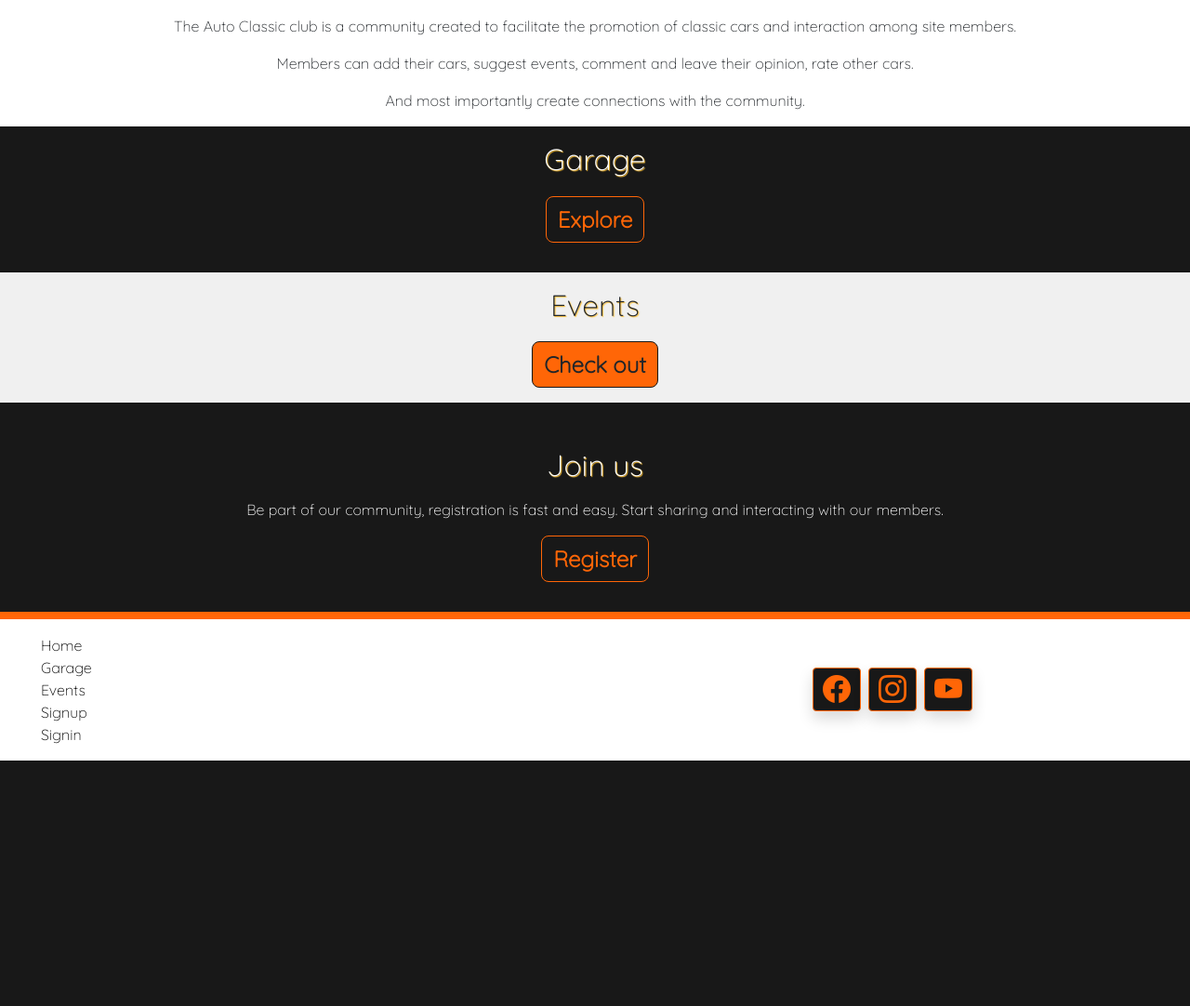
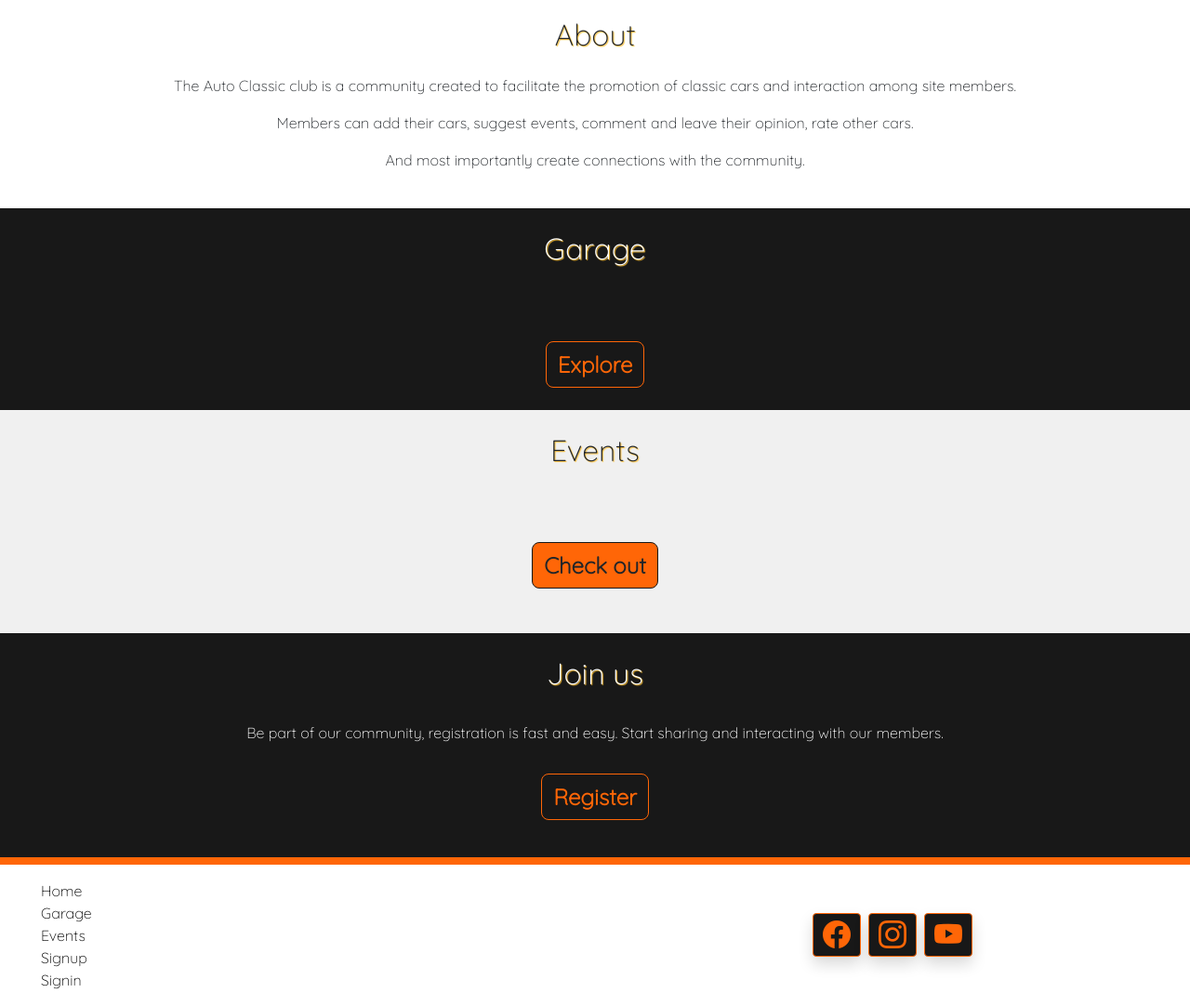
Before and after one commit to guisgrande/fourth-project-ci, a Django app: page / in a window 1280 px wide. Shown: the part 409-1491 px from the top of the page at 93% size. Before the commit the page ends 1227 px from the top, so only its background shows below. Run offline with Django 3.2, Linux system fonts and the light colour scheme; data that the repository does not hold is empty; some libraries are stand-ins or nearby versions.

Commit message:
Edit bootstrap classes for index page

```diff
--- a/templates/index.html
+++ b/templates/index.html
@@ -8,12 +8,12 @@
         <div class="px-4 text-center">
             <div class="col-12 px-4 py-5 d-flex align-items-center justify-content-around">
                 <div class="glass-bck">
-                    <h1 class="m-1 txt-white txt-shadow-y">Auto Classic Club</h1>
+                    <h1 class="m-3 txt-white txt-shadow-y">Auto Classic Club</h1>
                 </div>
             </div>
             <div class="col-12 px-4 py-5 d-flex align-items-center justify-content-around">
                 <div class="glass-bck">
-                    <p class="m-1 txt-white txt-shadow-y">Made for all car lovers, with the most incredible machines in history. Accelerate on this journey.</p>
+                    <p class="m-3 txt-white txt-shadow-y">Made for all car lovers, with the most incredible machines in history. Accelerate on this journey.</p>
                 </div>
             </div>
         </div>
@@ -21,30 +21,28 @@
 </header>
 
 <!-- About section -->
-<div class="container-fluid">
-    <div class="px-4 m-3 text-center">
-        <h2 class="txt-shadow-y">About</h2>
+<div class="container pb-4">
+    <div class="m-3 text-center">
+        <h2 class="txt-shadow-y m-4">About</h2>
     </div>
-    <div class="px-4 m-2 text-center">
+    <div class="m-2 text-center">
         <p>The Auto Classic club is a community created to facilitate the promotion of classic cars and interaction among site members.</p>
-    </div>
-    <div class="px-4 m-1 text-center">
         <p>Members can add their cars, suggest events, comment and leave their opinion, rate other cars.</p>
         <p>And most importantly create connections with the community.</p>
     </div>
 </div>
 
 <!-- Garage cars section -->
-<div class="bck-grd-black">
-    <div class="col-12 mt-3 left">
-        <div class="px-4 m-3 text-center">
-            <h2 class="txt-shadow-y txt-white pt-3">Garage</h2>
+<div class="container-fluid bck-grd-black">
+    <div class="col">
+        <div class="text-center">
+            <h2 class="txt-shadow-y txt-white p-4">Garage</h2>
         </div>
         <div class="row">
         {% for car in car_list %}
-            <div class="col-md-6">
-                <div class="card mb-4 m-3">
-                        <div class="card-body m-1">
+            <div class="col-md-6 p-0">
+                <div class="card m-3">
+                        <div class="card-body m-1 p-1 text-center">
                             <div class="image-container">
                                 {% if "placeholder" in car.car_image.url %}
                                 <img class="card-img-top rounded" alt="Car image placeholder" src="{% static 'images/car-placeholder.png' %}">
@@ -68,24 +66,25 @@
                 <div class="row">
             {% endif %}
         {% endfor %}
-        <div class="px-4 mt-1 mb-3 text-center">
-            <a class="btn btn-two" href="{% url 'garage' %}">Explore</a>
+            <div class="container pt-5 pb-4 text-center">
+                <a class="btn btn-two" href="{% url 'garage' %}">Explore</a>
+            </div>
         </div>
     </div>
 </div>
 
 <!-- Events section -->
-<div class="bck-grd-gray">
-    <div class="col-12 mt-3 left">
-        <div class="px-4 m-3 text-center">
-            <h2 class="txt-shadow-y pt-3">Events</h2>
+<div class="container-fluid bck-grd-gray">
+    <div class="col">
+        <div class="text-center">
+            <h2 class="txt-shadow-y p-4">Events</h2>
         </div>
     </div>
     <div class="row">
         {% for event in event_list %}
-            <div class="col-md-6">
-                <div class="card mb-4 m-3">
-                    <div class="card-body m-1">
+            <div class="col-md-6 p-0">
+                <div class="card m-3">
+                    <div class="card-body m-1 p-1 text-center">
                         <div class="image-container">
                             {% if "placeholder" in event.event_image.url %}
                             <img class="card-img-top rounded" alt="Event image placeholder" src="{% static 'images/event-placeholder.jpg' %}">
@@ -110,34 +109,34 @@
                 <div class="row">
             {% endif %}
         {% endfor %}
-        <div class="px-4 mt-1 mb-3 text-center">
+        <div class="container pt-5 pb-5 text-center">
             <a class="btn btn-one" href="{% url 'events' %}">Check out</a>
         </div>
     </div>
 </div>
 
 <!-- Join us section -->
-<div class="bck-grd-black">
-    <div class="col-12 p-3 left">
+<div class="container-fluid bck-grd-black">
+    <div class="container-fluid pb-4">
         {% if user.is_authenticated %}
         {% load account %}
-        <div class="px-4 m-3 text-center">
-            <h2 class="txt-shadow-y txt-white pt-3">Hello, {% user_display user %}</h2>
+        <div class="text-center">
+            <h2 class="txt-shadow-y txt-white p-4">Hello, {% user_display user %}</h2>
         </div>
-        <div class="px-4 m-1 text-center">
+        <div class="m-1 text-center">
             <p class="txt-white">Welcome again, access your area and keep up with the news.</p>
         </div>
-        <div class="px-4 mt-1 mb-3 text-center">
+        <div class="pt-3 pb-3 text-center">
             <a class="btn btn-two" href="{% url 'members' %}">Your area</a>
         </div>
         {% else %}
-        <div class="px-4 m-3 text-center">
-            <h2 class="txt-shadow-y txt-white pt-3">Join us</h2>
+        <div class="text-center">
+            <h2 class="txt-shadow-y txt-white p-4">Join us</h2>
         </div>
-        <div class="px-4 m-1 text-center">
+        <div class="m-1 text-center">
             <p class="txt-white">Be part of our community, registration is fast and easy. Start sharing and interacting with our members.</p>
         </div>
-        <div class="px-4 mt-1 mb-3 text-center">
+        <div class="pt-3 pb-3 text-center">
             <a class="btn btn-two" href="{% url 'account_signup' %}">Register</a>
         </div>
         {% endif %}
```
